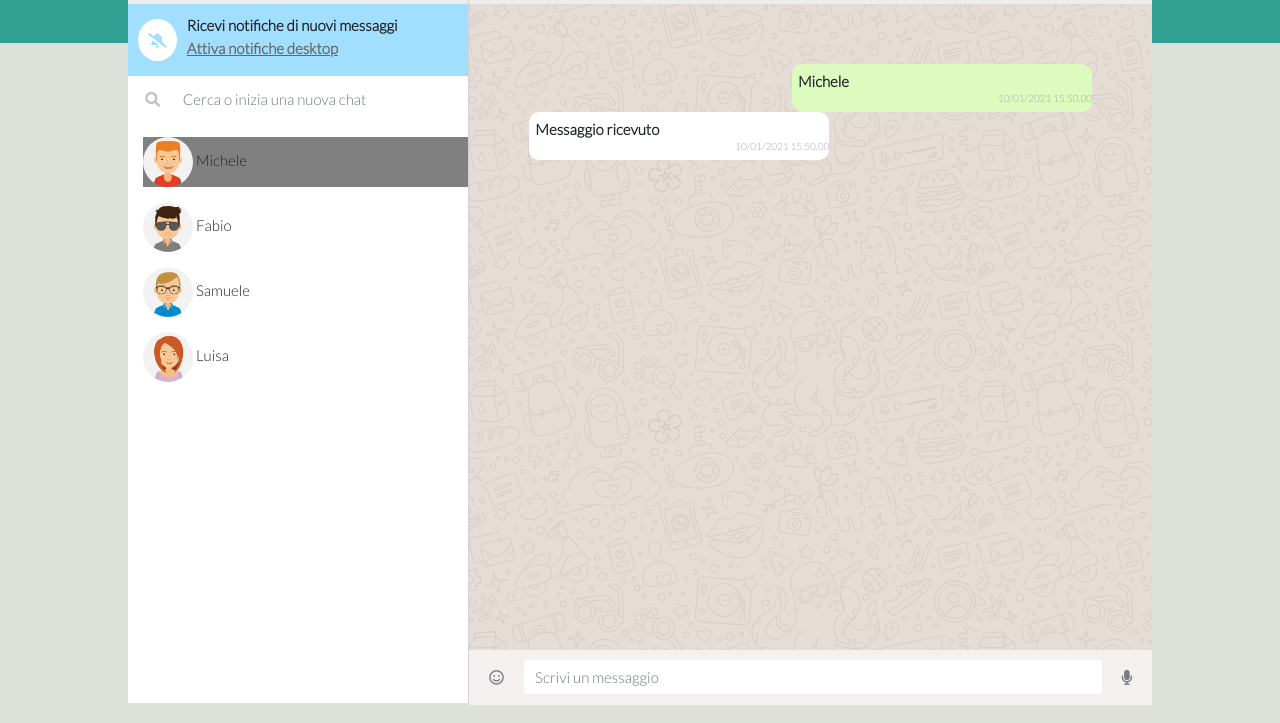
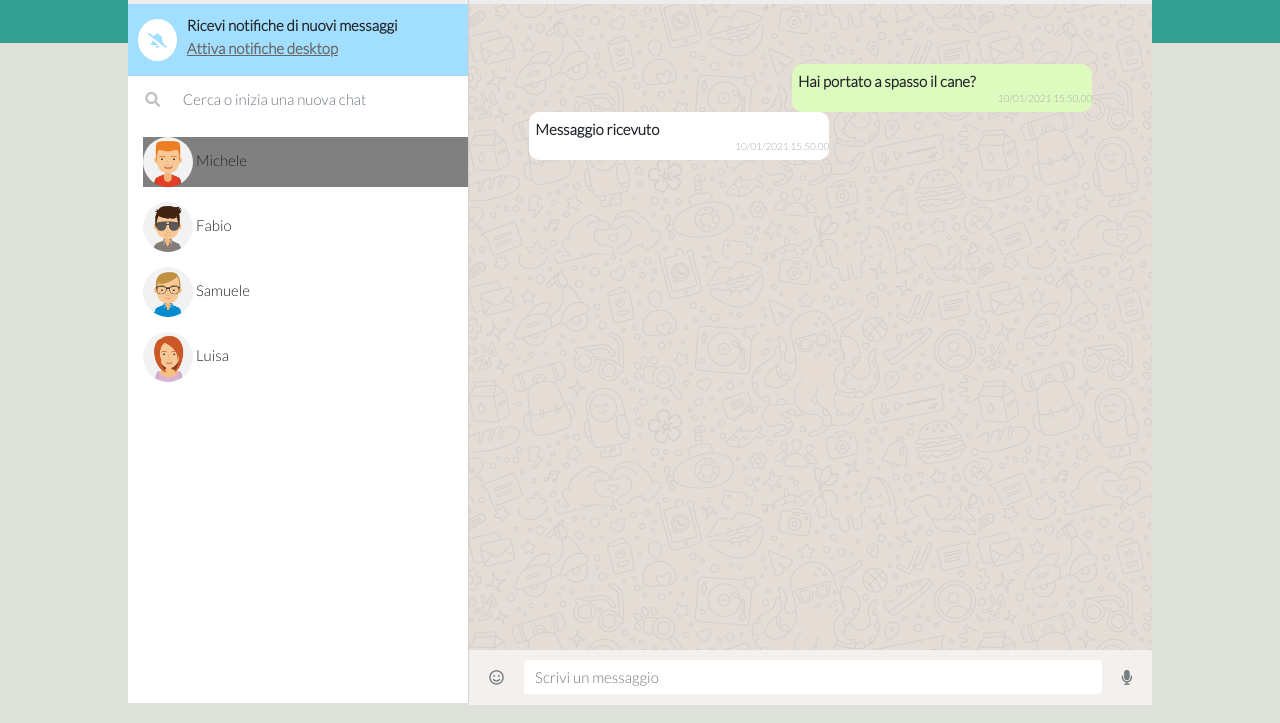
Before and after one commit to Rorins/vue-boolzapp, a plain HTML site: page index.html in a window 1280 px wide. Shown: the part 77-800 px from the top of the page. Drawn offline with nearby package versions, Linux system fonts and the light colour scheme.

Commit message:
adding chats

```diff
--- a/index.html
+++ b/index.html
@@ -118,7 +118,7 @@
           <!--Messages-->
           <main class="messages">
             <div class="message-sent">
-              {{contacts[currentPerson].name}}
+              {{contacts[currentPerson].messages[0].text}}
               <h5>10/01/2021 15.50.00</h5>
             </div>
             <div class="message-received">
```
